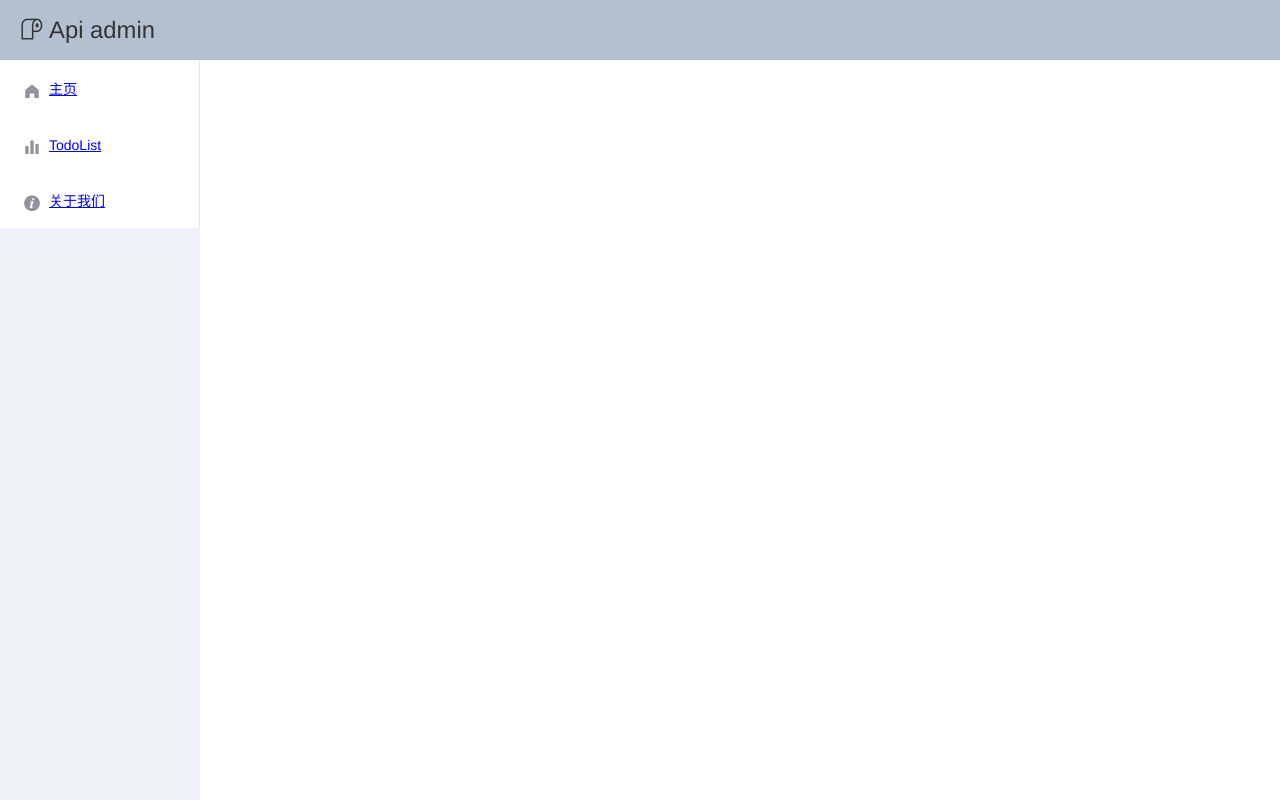
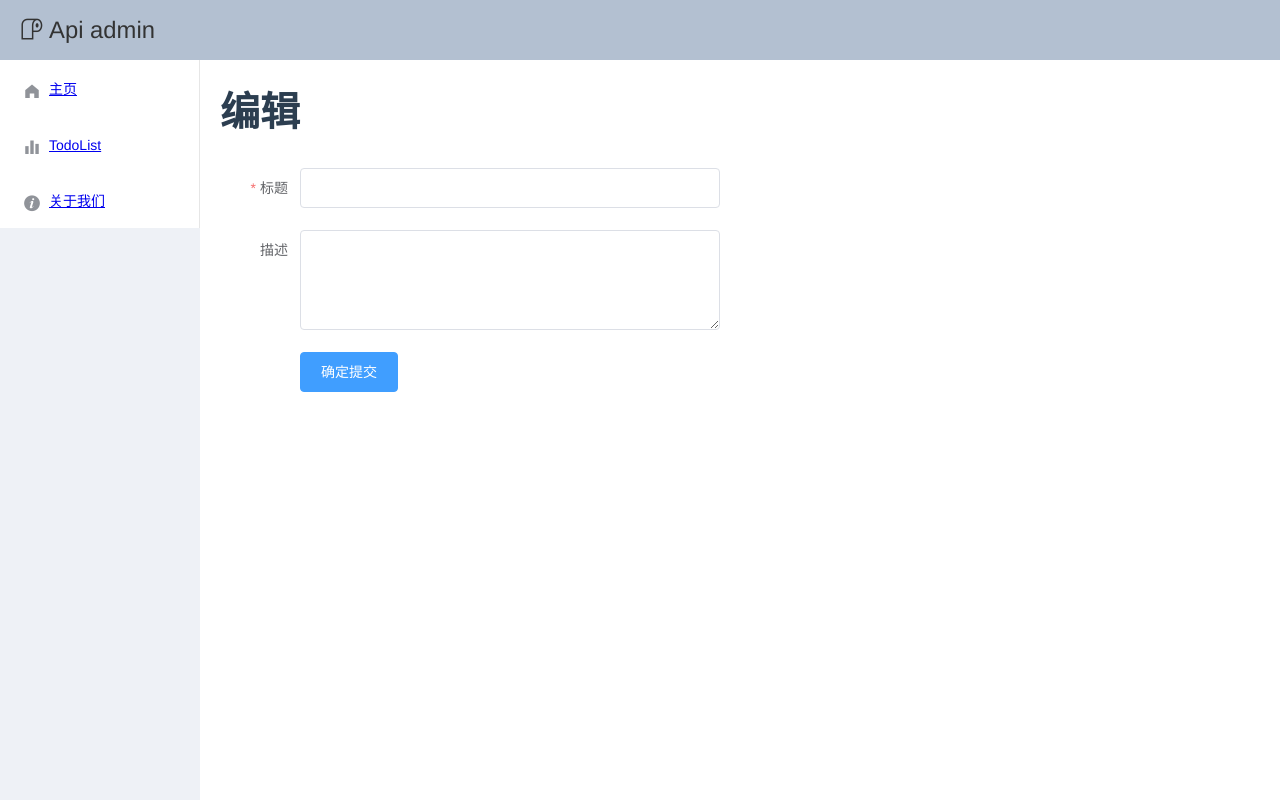
Before and after one commit to davidkoojohn/json-server-demo, a Vue app: page /todo/1/edit in a window 1280 px wide. Built offline with nearby package versions, Linux system fonts and the light colour scheme.

Commit message:
add show form

```diff
--- a/src/router/index.js
+++ b/src/router/index.js
@@ -21,9 +21,19 @@ const routes = [
     component: () => import('../views/Todo')
   },
   {
+    path: '/todo/create',
+    name: 'todo-create',
+    component: () => import('../views/TodoForm')
+  },
+  {
     path: '/todo/:id',
     name: 'todo-show',
     component: () => import('../views/TodoShow')
+  },
+  {
+    path: '/todo/:id/edit',
+    name: 'todo-edit',
+    component: () => import('../views/TodoForm')
   },
 ]
 
--- a/src/views/Todo.vue
+++ b/src/views/Todo.vue
@@ -9,14 +9,15 @@
         <template slot="header" slot-scope="scope">
           <div class="opt">
             <span>操作</span>
+            <router-link :to="{name: 'todo-create'}">
               <el-button
                 type="primary"
                 size="small"
                 class="create"
-              @click="createData"
               >
                 新建 <i class="el-icon-plus"></i>
               </el-button>
+            </router-link>
           </div>
         </template>
         <template slot-scope="scope">
@@ -24,19 +25,21 @@
             icon="el-icon-view"
             circle
             size="small"
-            @click="handleClick(scope.row)"
+            @click="handleClick(scope.row, 'show')"
           />
           <el-button
             icon="el-icon-edit"
             circle
             size="small"
             type="primary"
+            @click="handleClick(scope.row, 'edit')"
           />
           <el-button
             icon="el-icon-delete"
             circle
             size="small"
             type="danger"
+            @click="handleClick(scope.row, 'delete')"
           />
         </template>
       </el-table-column>
@@ -60,14 +63,21 @@ export default {
   },
   methods: {
     ...mapActions('todoModule', ['createTodo', 'getTodo']),
-    handleClick({id}) {
-      console.log(id)
+    handleClick({id}, type) {
+      switch (type) {
+        case 'show':
           this.$router.push({
             name: 'todo-show',
-        params: {
-          id
+            params: {id},
+          })
+          break
+        case 'edit':
+          this.$router.push({
+            name: 'todo-edit',
+            params: {id}
+          })
+          break
       }
-      })
     },
     async createData() {
       await this.createTodo({
--- /dev/null
+++ b/src/views/TodoForm.vue
@@ -0,0 +1,83 @@
+<template>
+  <div class="todo-show-container">
+    <h1 class="h1">{{ objectId ? '编辑' : '创建' }}</h1>
+    <el-form :model="formField" :rules="rules" ref="formField" label-width="80px" class="form-area">
+      <el-form-item label="标题" prop="title">
+        <el-input v-model="formField.title"></el-input>
+      </el-form-item>
+      <el-form-item label="描述" prop="description">
+        <el-input type="textarea" v-model="formField.description" class="desc"></el-input>
+      </el-form-item>
+      <el-form-item>
+        <el-button type="primary" @click="submitForm('formField')">{{ objectId ? '确定提交' : '立即创建' }}</el-button>
+      </el-form-item>
+    </el-form>
+  </div>
+</template>
+
+<script>
+import { mapGetters, mapActions } from 'vuex'
+
+export default {
+  name: 'TodoCreate',
+  data() {
+    return {
+      objectId: null,
+      formField: {
+        title: '',
+        description: '',
+      },
+      rules: {
+        title: [
+          { required: true, message: '标题不能为空', trigger: 'blur' },
+          { min: 3, max: 15, message: '长度在 3 到 15 个字符', trigger: 'blur' }
+        ],
+      }
+    }
+  },
+  computed: {},
+  created() {
+    const { name } = this.$route
+    switch (name) {
+      case 'todo-create':
+        break
+      case 'todo-edit':
+        this.objectId = this.$route.params.id
+        break
+    }
+  },
+  methods: {
+    submitForm(formName) {
+      this.$refs[formName].validate((valid) => {
+        if (valid) {
+          if (this.objectID) {
+            // edit
+          } else {
+            // create
+          }
+        } else {
+          return false;
+        }
+      });
+    },
+  }
+}
+</script>
+
+<style lang="scss">
+.todo-show-container{
+  .h1 {
+    font-size: 40px;
+    margin: 0;
+  }
+
+  .form-area {
+    width: 500px;
+    margin-top: 30px;
+
+    .desc .el-textarea__inner {
+      height: 100px;
+    }
+  }
+}
+</style>
```
Also changed, not shown: src/components/element-ui-components.js (+7 -1 lines). Lines whose indentation alone changed are shown as unchanged.
